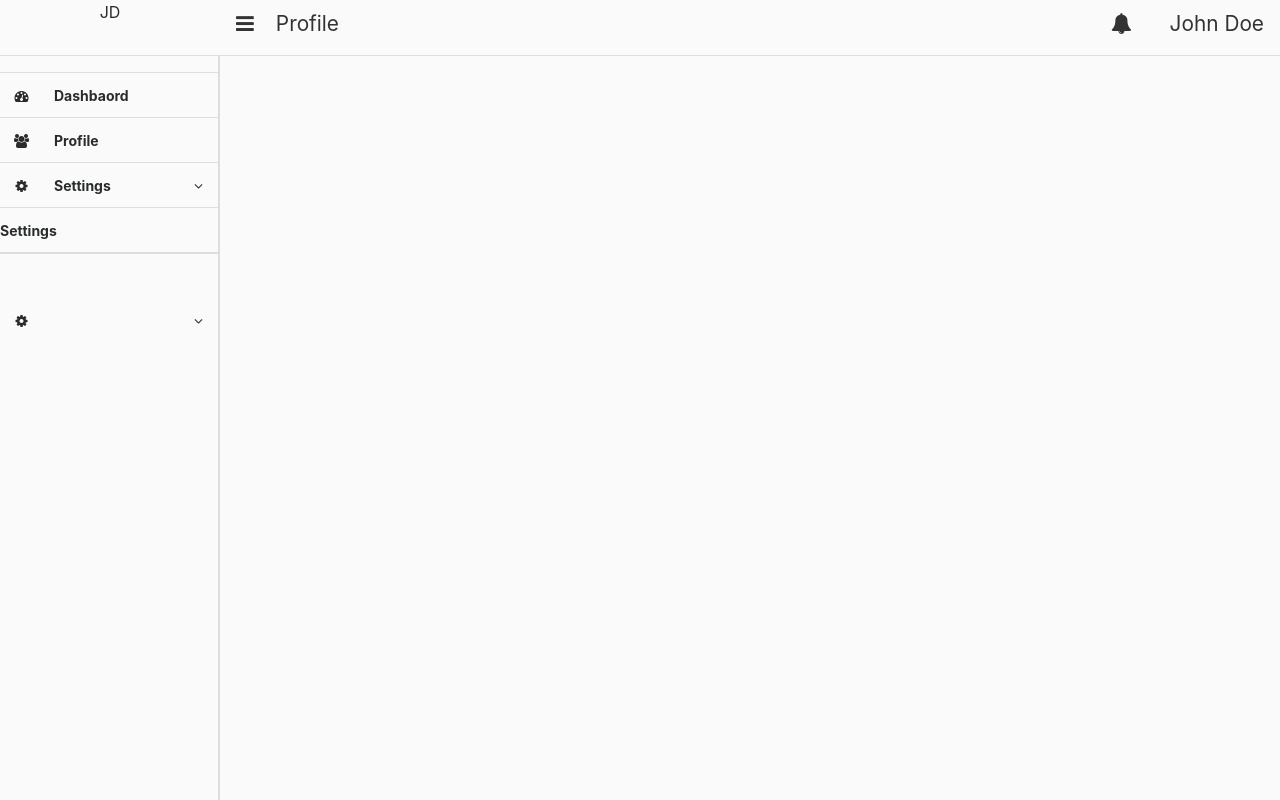
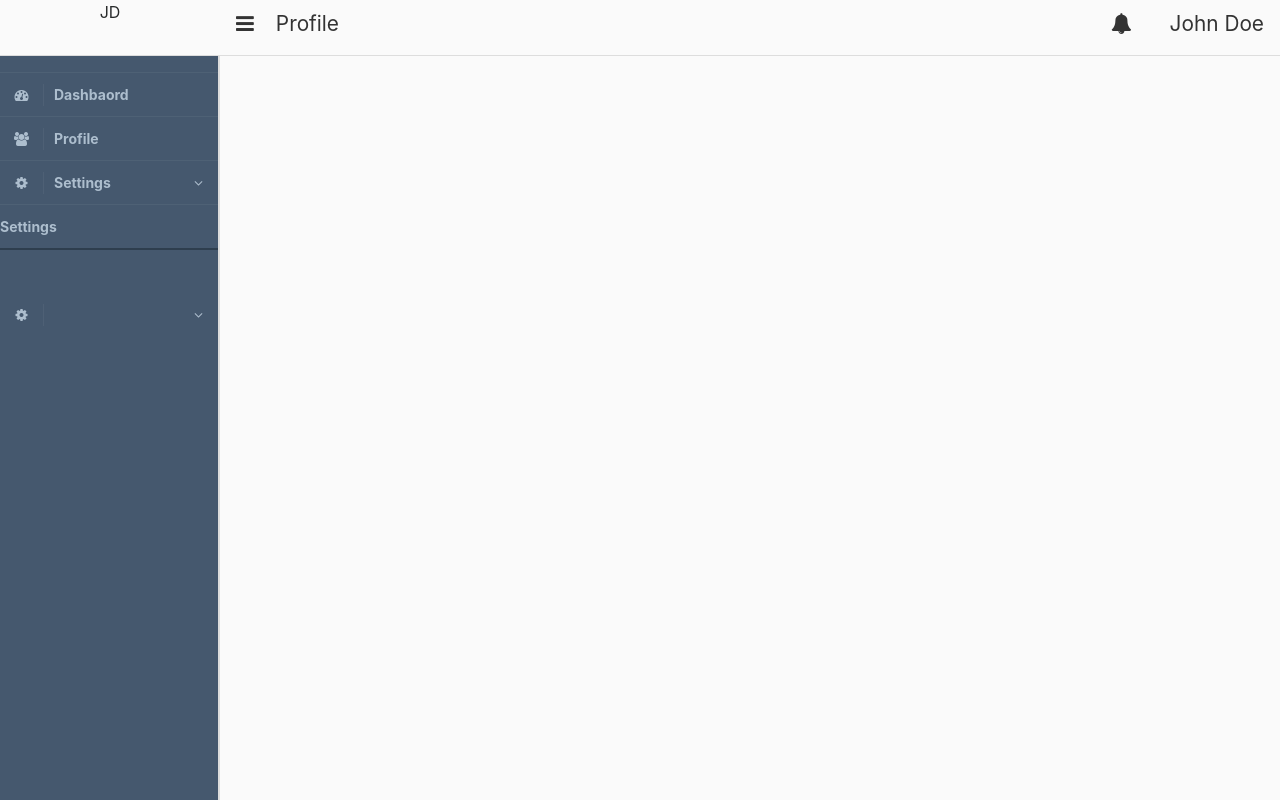
Before and after one commit to saravanajd/FlatUI, a plain HTML site: page index.html in a window 1280 px wide. Drawn offline with nearby package versions, Linux system fonts and the light colour scheme.

Commit message:
sidemenu color

```diff
--- a/app.v1.css
+++ b/app.v1.css
@@ -1733,6 +1733,8 @@ aside {
     margin: 0;
     width: 220px;
     border-right: 2px solid #ddd;
+    background-color: #45586E;
+    color: #adbece;
     height: 100%;
     overflow: auto;
 }
@@ -1745,14 +1747,14 @@ nav {
     padding-left: 0;
     margin-bottom: 0;
     list-style: none;
-    border-bottom: 2px solid #ddd;
+    border-bottom: 2px solid #2E3E4E;
 }
 
 .nav li {
     position: relative;
     display: block;
     line-height: 1.5;
-    border-top: 1px solid #ddd;
+    /* border-top: 1px solid #2E3E4E; */
     transition: all 0.3s ease;
 }
 
@@ -1765,6 +1767,7 @@ nav {
     border-color: rgba(255, 255, 255, 0.05);
     transition: color .3s ease-in-out 0s;
     display: block;
+    color: inherit;
 }
 .nav li i{
     transition: all 0.3s ease;
@@ -1785,11 +1788,13 @@ nav {
 .dropdown ul{
     opacity: 0;
     height: 0;
+    background-color: #374B5E;
 }
 
 .dropdown ul > li{
     margin-left: -5rem;
     padding-left: 0.7rem;
+    background-color: inherit;
 }
 .dropdown.active.open ul{
     opacity: 1;
```
